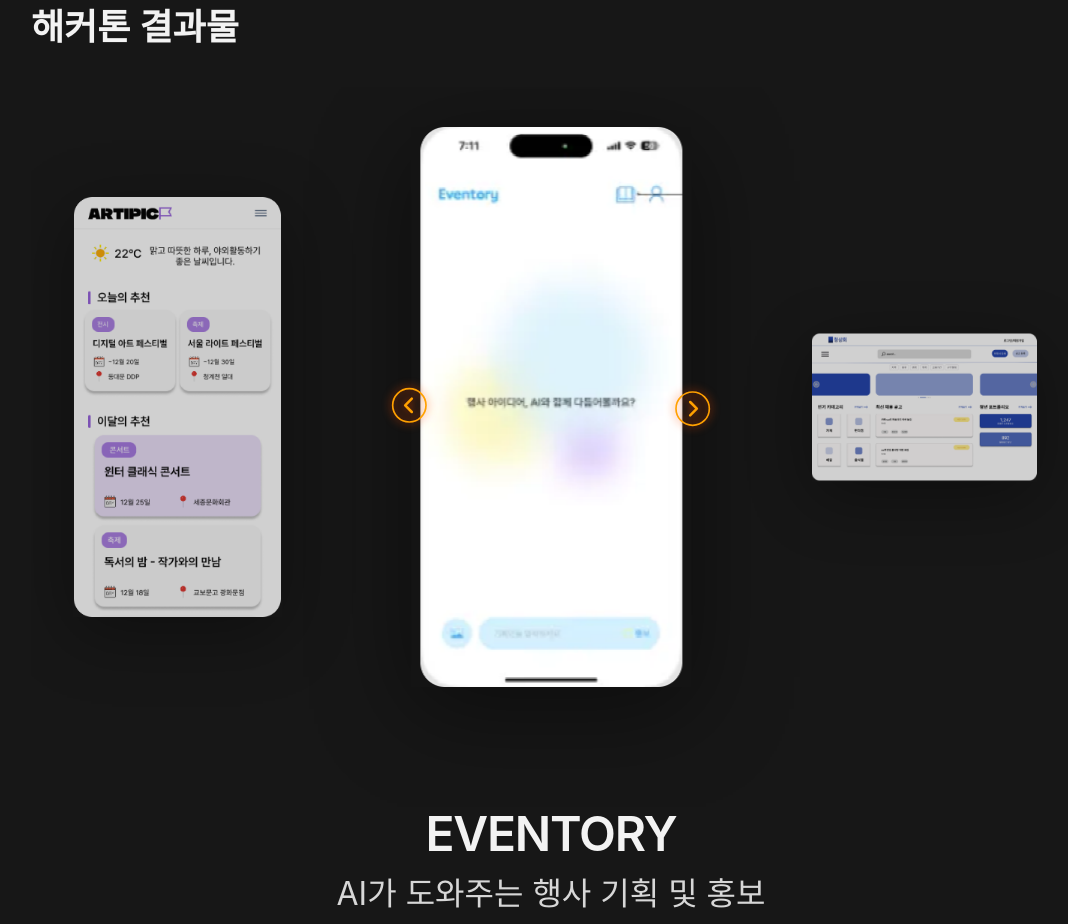
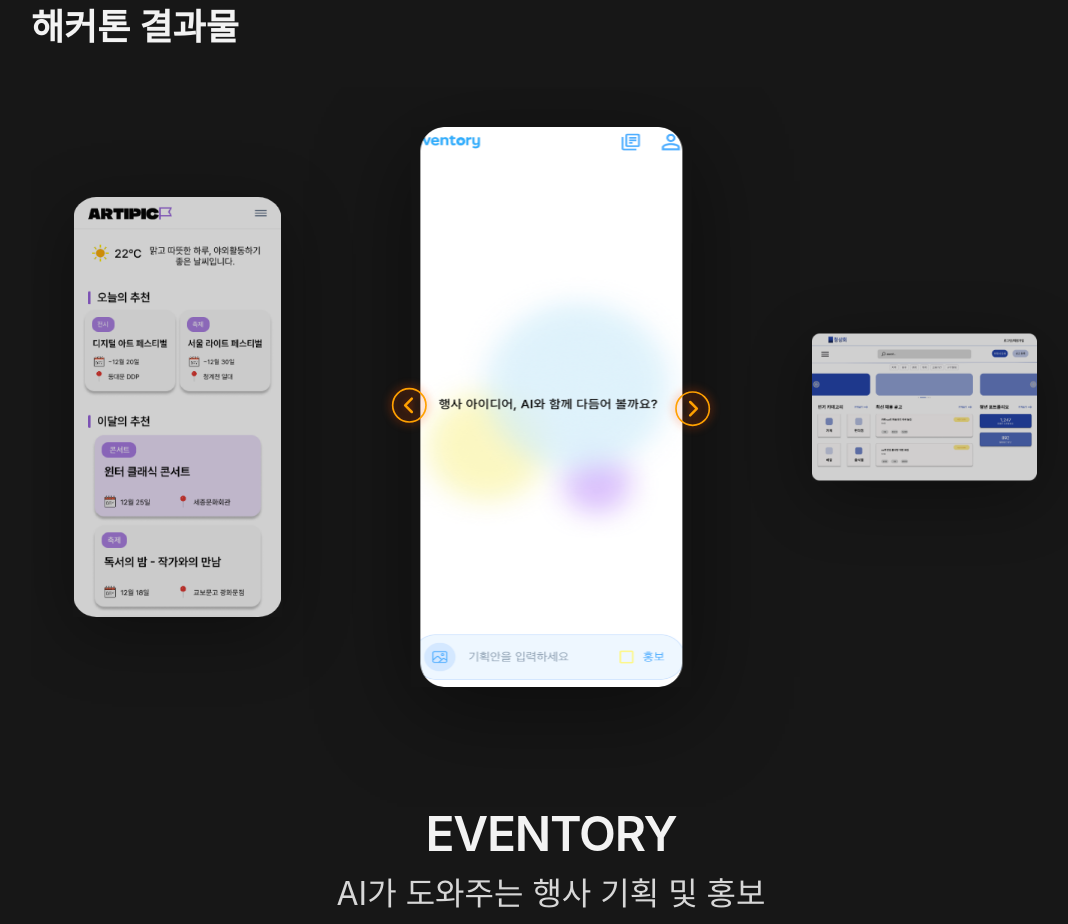
Before and after one commit to LikeLion-14th-SKHU/LikeLion-14th-Recruiting, a React (Vite) app: page /results in a window 1280 px wide. Shown: the part 1240-2164 px from the top of the page, without its empty margins (89-1157 px from the left). Built offline with nearby package versions, Linux system fonts and the light colour scheme; a web font is replaced by a local one.

Commit message:
Chore: 아이디어톤, 해커톤 버튼 간격 수정 및 Eventory 새로운 이미지 업로드

```diff
--- a/src/components/HackathonCarousel.jsx
+++ b/src/components/HackathonCarousel.jsx
@@ -25,11 +25,11 @@
         {/* 왼쪽 화살표 */}
         <button
           ref={prevRef}
-          className="absolute left-0 top-15 md:left-90 md:top-80 md:-translate-y-1/2 z-30 flex-shrink-0 mr-2.5 cursor-pointer"
+          className="absolute left-2 top-76 md:left-90 md:top-80 md:-translate-y-1/2 z-30 shrink-0 mr-2.5 cursor-pointer"
         >
           <svg
             xmlns="http://www.w3.org/2000/svg"
-            className="w-6 h-6 md:w-10 md:h-10 drop-shadow-[0_0_5px_#FF4D00]"
+            className="w-10 h-10 md:w-10 md:h-10 drop-shadow-[0_0_5px_#FF4D00]"
             viewBox="0 0 24 24"
             fill="none"
           >
@@ -47,11 +47,11 @@
         {/* 오른쪽 화살표 */}
         <button
           ref={nextRef}
-          className="absolute right-0 top-15 md:right-90 md:top-80 md:-translate-y-1/2 z-30 flex-shrink-0 ml-2.5 cursor-pointer"
+          className="absolute right-2 top-76 md:top-80 md:right-90 md:-translate-y-1/2 z-30 shrink-0 ml-2.5 cursor-pointer"
         >
           <svg
             xmlns="http://www.w3.org/2000/svg"
-            className="w-6 h-6 md:w-10 md:h-10 drop-shadow-[0_0_5px_#FF4D00]"
+            className="w-10 h-10 md:w-10 md:h-10 drop-shadow-[0_0_5px_#FF4D00]"
             viewBox="0 0 24 24"
             fill="none"
           >
@@ -103,7 +103,7 @@
                 <div className="flex h-160 items-center justify-center">
                   <div
                     className={[
-                      "flex items-center justify-center origin-center transition-all duration-500 will-change-transform",
+                      "flex itxems-center justify-center origin-center transition-all duration-500 will-change-transform",
                       isActive
                         ? "z-30 scale-100 opacity-100"
                         : "z-10 scale-75 opacity-80",
@@ -128,7 +128,7 @@
                         <img
                           src={p.imgSrc}
                           alt={p.title}
-                          className="h-full w-full object-contain object-center"
+                          className="h-full w-full object-contain object-center rounded-4xl"
                         />
                       )}
                     </div>
--- a/src/components/IdeathonCarousel.jsx
+++ b/src/components/IdeathonCarousel.jsx
@@ -33,7 +33,7 @@
           >
             <svg
               xmlns="http://www.w3.org/2000/svg"
-              className="w-6 h-6 md:w-10 md:h-10 drop-shadow-[0_0_5px_#FF4D00]"
+              className="w-10 h-10 md:w-10 md:h-10 drop-shadow-[0_0_5px_#FF4D00]"
               viewBox="0 0 24 24"
               fill="none"
             >
@@ -55,7 +55,7 @@
           >
             <svg
               xmlns="http://www.w3.org/2000/svg"
-              className="w-6 h-6 md:w-10 md:h-10 drop-shadow-[0_0_5px_#FF4D00]"
+              className="w-10 h-10 md:w-10 md:h-10 drop-shadow-[0_0_5px_#FF4D00]"
               viewBox="0 0 24 24"
               fill="none"
             >
```
Also changed, not shown: public/img/EVENTORY.png.
